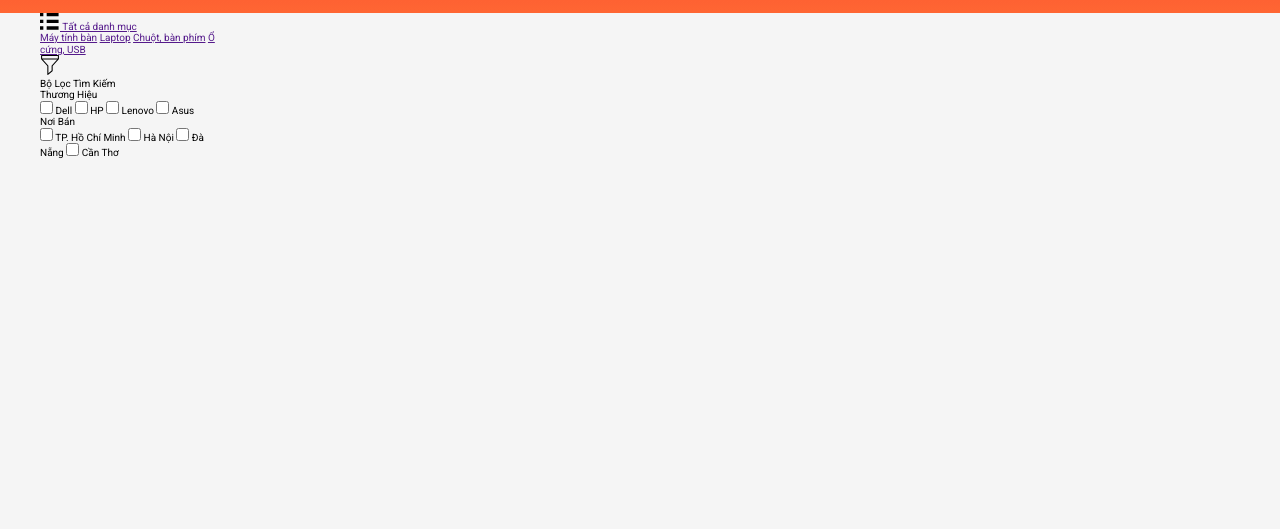
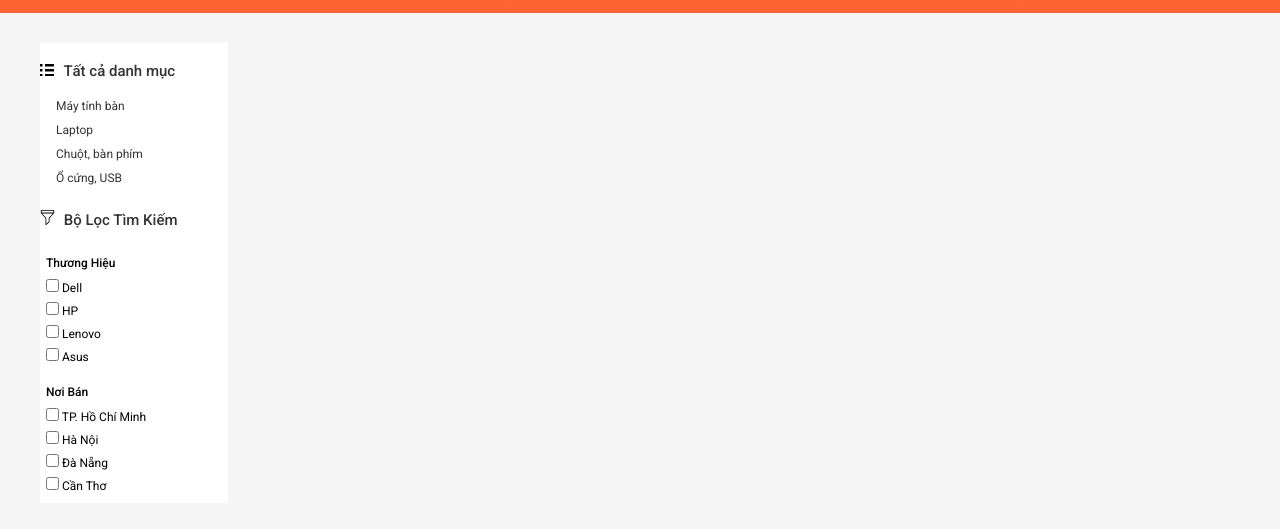
Before and after one commit to hoanglong040800/shopee_product_page, a plain HTML site: page index.html in a window 1280 px wide. Shown: the part 107-636 px from the top of the page. Drawn offline with Linux system fonts and the light colour scheme.

Commit message:
v0.4: finish aside filter

```diff
--- a/assets/css/base.css
+++ b/assets/css/base.css
@@ -16,7 +16,8 @@
 :root {
     --header-font-size: 12px;
     --main-font-size: 14px;
-    --aside-font-size: 16px;
+    --aside-font-size: 12px;
+    --aside-heading-font-size: 15px;
     --footer-font-size: 14px;
     --noti-font-size: 12px;
 }
@@ -131,11 +132,9 @@ html {
     width: 100%;
 }
 
-.grid__row{
+.grid__row {
     display: flex;
     flex-wrap: wrap;
-    margin-left: -12px;
-    margin-right: -12px;
 }
 
 .grid__column {
@@ -143,14 +142,12 @@ html {
     flex-wrap: wrap;
 }
 
-.grid__column-2{
+.grid__column-2 {
     width: 16.667%;
-   padding-left: 12px;
-   padding-right: 12px;
+    padding: 0 12px 0 0px;
 }
 
-.grid__column-10{
+.grid__column-10 {
     width: 83.333%;
-   padding-left: 12px;
-   padding-right: 12px;
+    padding: 0 0px 0 12px;
 }
--- a/assets/css/main.css
+++ b/assets/css/main.css
@@ -2,12 +2,77 @@ body {
     background: var(--background-color);
 }
 
-/* ======== ASIDE filter panel ======== */
-
-.icon-filter {
-    width: 20px;
+.main-container {
+    margin-top: 30px;
 }
 
+/* -------- Filter panel ------- */
 
+.filter-panel {
+    font-size: var(--aside-font-size);
+    background: #fff;
+}
+
+.filter__heading-wrapper {
+    padding: 20px 0 15px 0;
+}
+
+.filter__heading {
+    font-size: var(--aside-heading-font-size);
+    font-weight: 500;
+    text-decoration: none;
+    color: var(--main-text-color);
+}
+
+.filter__icon {
+    width: var(--aside-heading-font-size);
+    margin-right: 5px;
+}
+
+/* category list */
+
+.category-list {
+    display: flex;
+    flex-direction: column;
+}
+
+.category-item {
+    padding: 5px 0 5px 5px;
+    text-decoration: none;
+    color: var(--main-text-color);
+}
+
+.category-item:hover {
+    color: var(--sub-color);
+    fill: var(--sub-color);
+}
+
+.category-item:hover .icon-right-arrow{
+    visibility: visible;
+}
+
+.icon-right-arrow {
+    width: 4px;
+    margin-right: 4px;
+    visibility: hidden;
+}
 
 /* filter group */
+
+.filter-group {
+    padding: 6px;
+}
+
+.filter-group__heading {
+    padding: 6px 0;
+    font-weight: 500;
+}
+
+.filter-checkbox {
+    display: flex;
+    flex-direction: column;
+}
+
+.filter-checkbox__item{
+    padding: 3px 0;
+}
--- a/index.html
+++ b/index.html
@@ -260,7 +260,7 @@
                             <!-- Category list -->
                             <div class="filter__heading-wrapper">
                                 <a href="" class="filter__heading">
-                                    <svg class="icon-filter" viewBox="0 0 12 10">
+                                    <svg class="filter__icon" viewBox="0 0 12 10">
                                         <g fill-rule="evenodd" stroke="none" stroke-width="1">
                                             <g transform="translate(-373 -208)">
                                                 <g transform="translate(155 191)">
@@ -278,15 +278,39 @@
                             </div>
 
                             <div class="category-list">
-                                <a href="" class="category-item"> Máy tính bàn</a>
-                                <a href="" class="category-item"> Laptop</a>
-                                <a href="" class="category-item"> Chuột, bàn phím</a>
-                                <a href="" class="category-item"> Ổ cứng, USB</a>
+                                <a href="" class="category-item">
+                                    <svg class="icon-right-arrow" viewBox="0 0 4 7">
+                                        <polygon points="4 3.5 0 0 0 7"></polygon>
+                                    </svg>
+                                    Máy tính bàn
+                                </a>
+
+                                <a href="" class="category-item">
+                                    <svg class="icon-right-arrow" viewBox="0 0 4 7">
+                                        <polygon points="4 3.5 0 0 0 7"></polygon>
+                                    </svg> Laptop
+                                </a>
+
+                                <a href="" class="category-item">
+                                    <svg class="icon-right-arrow" viewBox="0 0 4 7">
+                                        <polygon points="4 3.5 0 0 0 7"></polygon>
+                                    </svg>
+                                    Chuột, bàn phím
+                                </a>
+
+                                <a href="" class="category-item">
+                                    <svg class="icon-right-arrow"
+                                        viewBox="0 0 4 7">
+                                        <polygon points="4 3.5 0 0 0 7"></polygon>
+                                    </svg>
+                                    Ổ cứng, USB
+                                </a>
                             </div>
 
                             <!-- Search filter -->
                             <div class="filter__heading-wrapper">
-                                <svg class="icon-filter" x="0px" y="0px" viewBox="0 0 373.6 373.6"
+                                <div class="filter__heading">
+                                    <svg class="filter__icon" x="0px" y="0px" viewBox="0 0 373.6 373.6"
                                         style="enable-background:new 0 0 373.6 373.6;">
                                         <g>
                                             <g>
@@ -303,8 +327,8 @@
                                             </g>
                                         </g>
                                     </svg>
-
-                                <div class="filter__heading"> Bộ Lọc Tìm Kiếm</div>
+                                    Bộ Lọc Tìm Kiếm
+                                </div>
                             </div>
 
                             <div class="filter-group">
@@ -359,7 +383,7 @@
                                 </div> <!-- filter checkbox -->
                             </div> <!-- filter group (place) -->
                         </aside> <!-- filter panel -->
-                    </div> <!-- column 2 -->
+                    </div> <!-- column 2 (sidebar) -->
 
                     <div class="grid__column-10"></div>
                     <!-- column 10 -->
```
Lines whose indentation alone changed are shown as unchanged.
